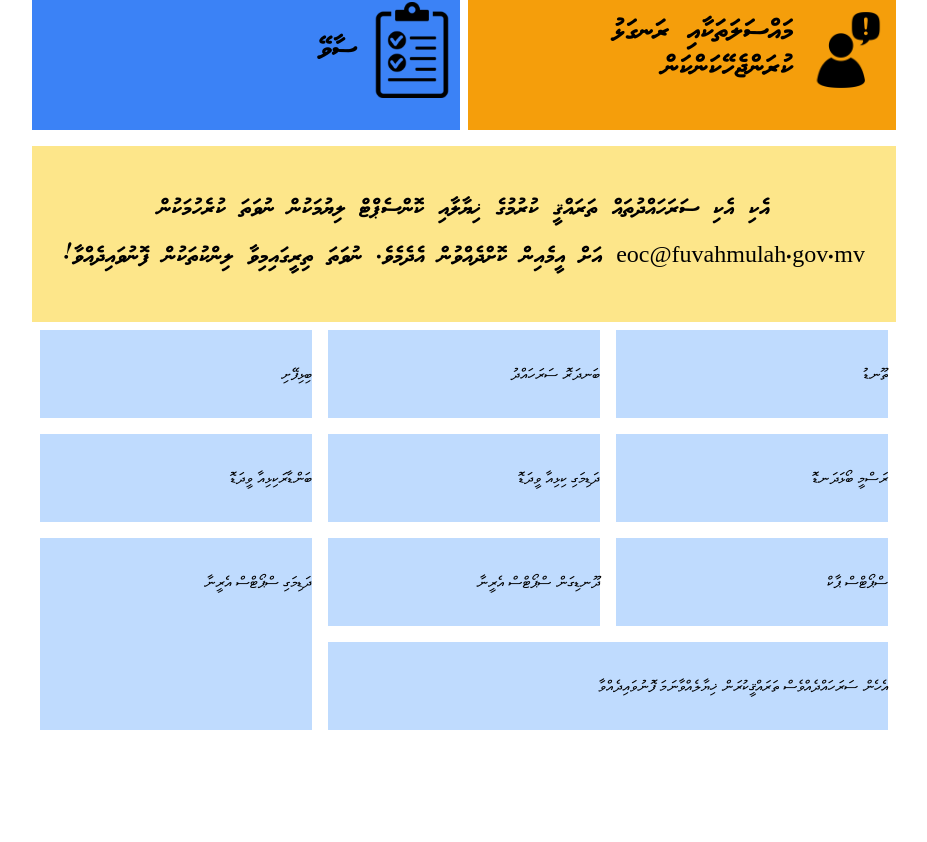
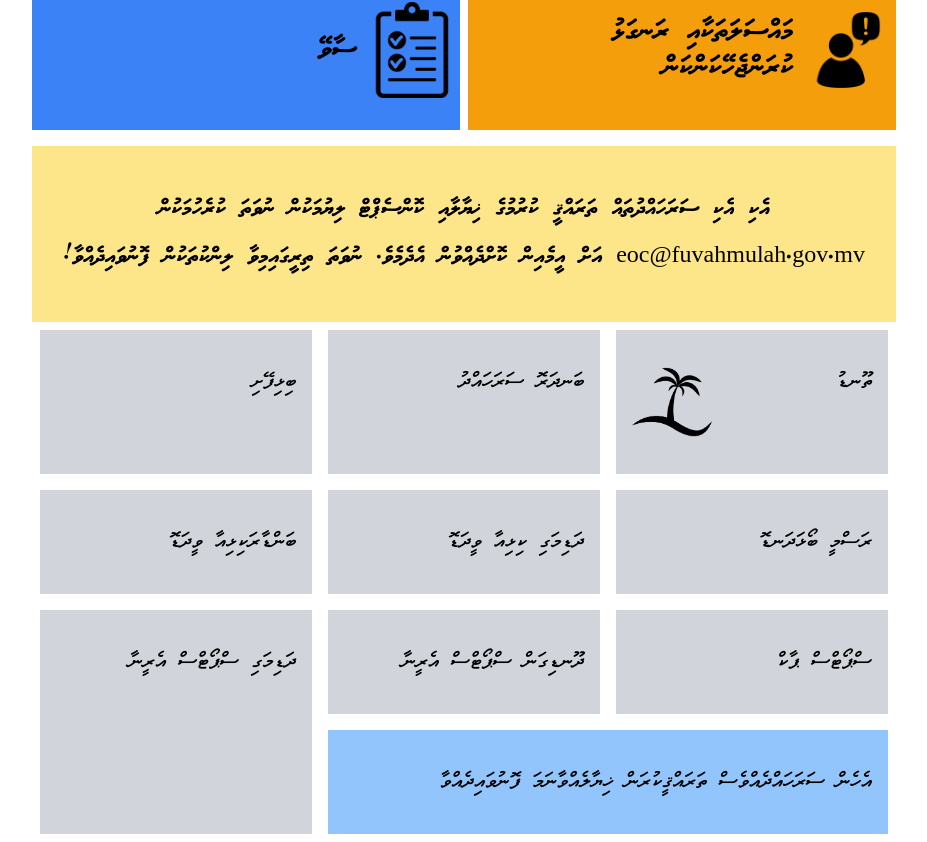
Before and after one commit to raanym/development, a React (Create React App) app: page / in a window 1280 px wide. Shown: the part 469-1311 px from the top of the page, without its empty margins (176-1103 px from the left). Before the commit the page ends 1207 px from the top, so only its background shows below. Built offline with nearby package versions, Linux system fonts and the light colour scheme.

Commit message:
form content styling and work

```diff
--- a/src/components/FormContent.js
+++ b/src/components/FormContent.js
@@ -1,7 +1,9 @@
-const FormContent = () => {
+import { ReactComponent as Thoondu } from '../img/thoondu.svg';
+
+const FormContent = (props) => {
 
   const formContent = [
-    { title: 'ތޫނޑު' },
+    { title: 'ތޫނޑު', image: <Thoondu className='w-20 h-20' /> },
     { title: 'ބަނދަރޮ ސަރަހައްދު' },
     { title: 'ބިޅިފޭށި' },
     { title: 'ރަސްމީ ބޯޅަދަނޑޮ' },
@@ -13,17 +15,25 @@ const FormContent = () => {
     { title: 'އެހެން ސަރަހައްދެއްވެސް ތަރައްޤީކުރަން ޚިޔާލެއްވާނަމަ ފޮނުވައިދެއްވާ' }
   ]
 
-  if (formContent[0])
+  const hoverHandler = (e) => {
+
+    if (!e.target.classList.contains('bg-blue-500')) {
+      e.target.classList.add('bg-blue-500');
+    } else {
+      e.target.classList.remove('bg-blue-500');
+    }
+  }
+
 
   return (
-      <div className='sm:px-52 px-4 sm:grid sm:grid-cols-3'>
+    <div className='sm:px-52 px-2 sm:grid sm:grid-cols-3 block flex flex-col font-faseyha text-xl leading-loose'>
       {formContent.map((content, i) => {
         if ((formContent.length - 1) === i) {
-            return <a href='' className='py-8 bg-blue-200 m-2 sm:col-span-2'>{content.title}</a>
+          return <a href='#' key={content.title} className='hover:bg-gray-300 py-8 px-4 bg-blue-300 m-2 sm:col-span-2'>{content.title}</a>
         } else if ((formContent.length - 2) === i) {
-            return <a href='' className='py-8 bg-blue-200 m-2 sm:row-span-2'>{content.title}</a>
+          return <a href='#' key={content.title} className='hover:bg-gray-400 py-8 px-4 bg-gray-300 m-2 sm:row-span-2 block'>{content.title}</a>
         } else {
-            return <a href='' className='py-8 bg-blue-200 m-2' > {content.title}</a>
+          return <a href='#' key={content.title} className='flex justify-between py-8 px-4 bg-gray-300 m-2 hover:bg-gray-400' > {content.title} {content.image}</a>
         }
 
       })}
--- a/src/components/HeaderBottom.js
+++ b/src/components/HeaderBottom.js
@@ -3,11 +3,11 @@ const HeaderBottom = () => {
   return (
     <div className='font-faseyha border-t-2 border-gray-100 py-2 hidden sm:block bg-white text-sm'>
       <ul className='flex items-center justify-center'>
-        <li className='px-2'><a class='hover:bg-black hover:text-white py-2 px-2 h-full rounded-md' href=''>ކުރިއަށްހުރި ސެޝަންތައް</a></li>
-        <li className='px-2'><a href='' class='hover:bg-black hover:text-white py-2 px-2 h-full rounded-md'>މައްސަލަތަކާއި ރަނގަޅުކުރަންޖެހޭ ކަންތައް</a></li>
+        < li className='px-2' > <a className='hover:bg-black hover:text-white py-2 px-2 h-full rounded-md' href=''>ކުރިއަށްހުރި ސެޝަންތައް</a></li >
+        <li className='px-2'><a href='' className='hover:bg-black hover:text-white py-2 px-2 h-full rounded-md'>މައްސަލަތަކާއި ރަނގަޅުކުރަންޖެހޭ ކަންތައް</a></li>
         <li className='px-2'><a href='' className='hover:bg-black hover:text-white py-2 px-2 h-full rounded-md'>ސާރވޭ</a></li>
-      </ul>
-    </div>
+      </ul >
+    </div >
   )
 }
 
```
Also changed, not shown: src/img/thoondu.svg (added). Lines whose indentation alone changed are shown as unchanged.
